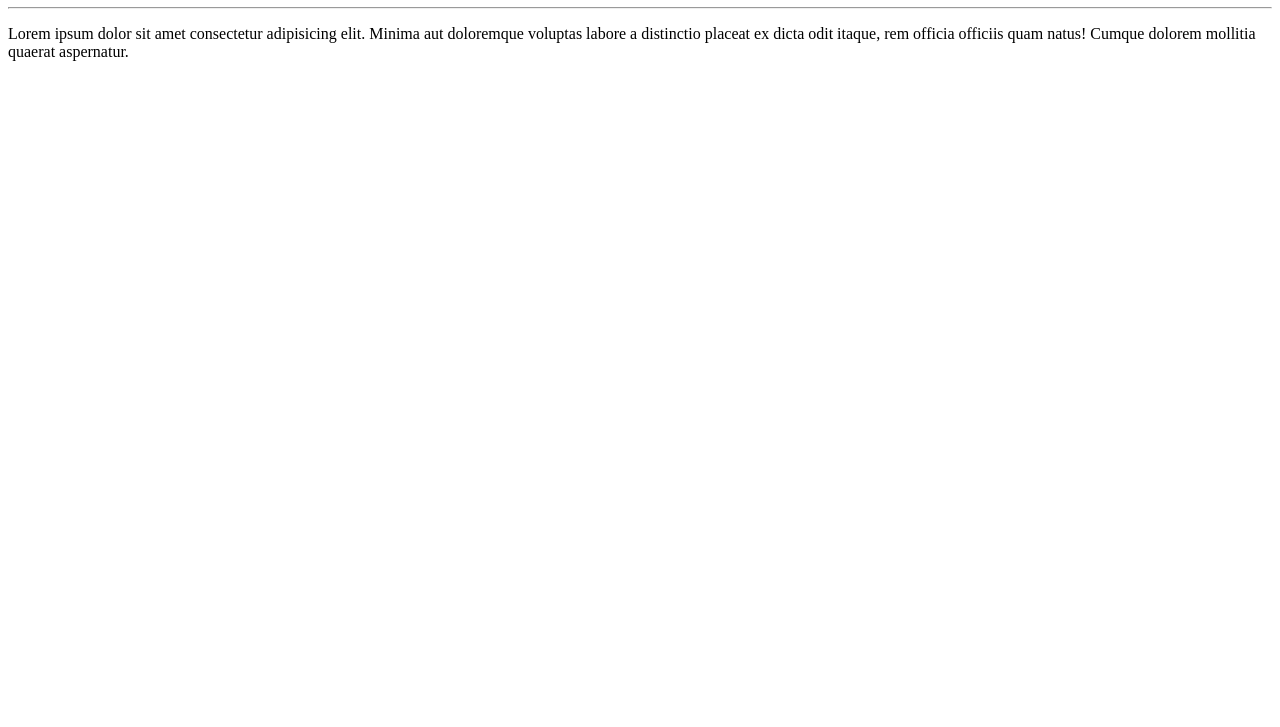
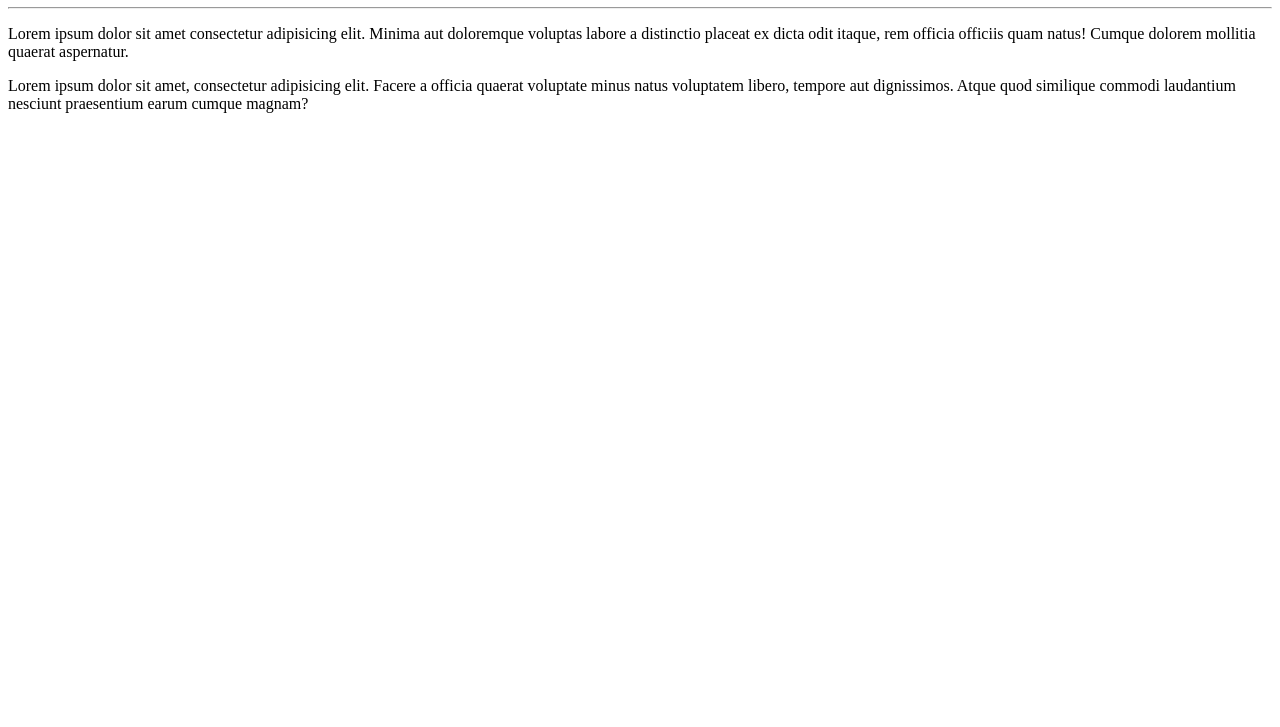
Before and after one commit to GuiThuler/Thuler, a plain HTML site: page site-exemplo/index.html in a window 1280 px wide. Shown: the part 73-800 px from the top of the page. Drawn offline with Linux system fonts and the light colour scheme.

Commit message:
Adicionei um parágrafo

```diff
--- a/site-exemplo/index.html
+++ b/site-exemplo/index.html
@@ -10,5 +10,6 @@
     <h1>Olá, Mundo!</h1>
     <hr>
     <p>Lorem ipsum dolor sit amet consectetur adipisicing elit. Minima aut doloremque voluptas labore a distinctio placeat ex dicta odit itaque, rem officia officiis quam natus! Cumque dolorem mollitia quaerat aspernatur.</p>
+    <p>Lorem ipsum dolor sit amet, consectetur adipisicing elit. Facere a officia quaerat voluptate minus natus voluptatem libero, tempore aut dignissimos. Atque quod similique commodi laudantium nesciunt praesentium earum cumque magnam?</p>
 </body>
 </html>
```
